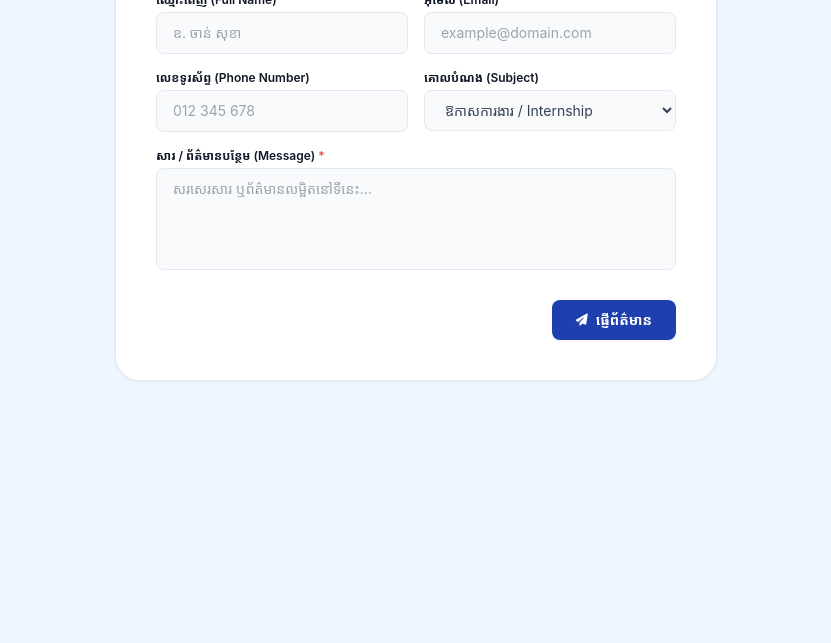
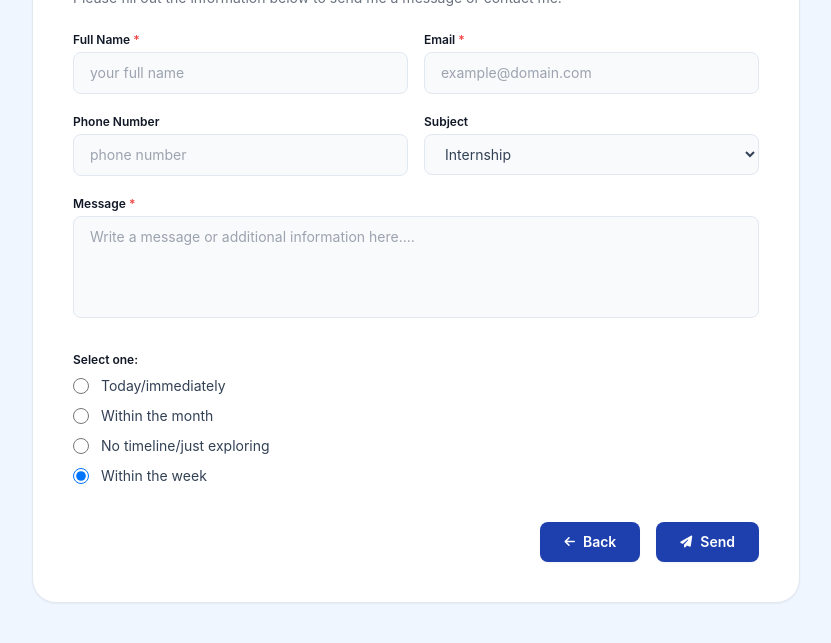
Before and after one commit to semdavdev-del/Student-Portfolio-Platform, a website built with Vite: page my-project/home.html in a window 1280 px wide. Shown: the part 161-804 px from the top of the page, without its empty margins (224-1055 px from the left). Built offline with nearby package versions, Linux system fonts and the light colour scheme.

Commit message:
new page is home

```diff
--- a/my-project/home.html
+++ b/my-project/home.html
@@ -3,7 +3,7 @@
 <head>
   <meta charset="UTF-8" />
   <meta name="viewport" content="width=device-width, initial-scale=1.0" />
-  <title>Arindra - Portfolio</title>
+  <title>Arindra - Contact Form</title>
 
   <script src="https://cdn.tailwindcss.com"></script>
   <script>
@@ -31,25 +31,25 @@
   <link rel="stylesheet" href="https://cdnjs.cloudflare.com/ajax/libs/font-awesome/6.5.1/css/all.min.css">
 </head>
 
-<body class="bg-blue-50 m-0 p-0 text-darkText font-sans flex flex-col min-h-screen">
+<body class="bg-blue-50 m-0 p-0 text-darkText font-sans flex flex-col min-h-screen justify-center items-center py-10">
 
-<section class="bg-white p-8 sm:p-10 rounded-3xl border border-slate-200 shadow-sm max-w-3xl mx-auto space-y-6" id="info-form">
+<section class="bg-white p-8 sm:p-10 rounded-3xl border border-slate-200 shadow-sm max-w-3xl w-full mx-auto space-y-6" id="info-form">
   <div>
     <span class="text-xs font-bold text-primary uppercase tracking-wider">Get In Touch</span>
-    <h2 class="text-2xl sm:text-3xl font-extrabold text-darkText mt-1">ទម្រង់បែបបទបំពេញព័ត៌មាន</h2>
-    <p class="text-secondaryText text-sm mt-1">សូមបំពេញព័ត៌មានខាងក្រោម ដើម្បីផ្ញើសារ ឬទំនាក់ទំនងមកកាន់ខ្ញុំ។</p>
+    <h2 class="text-2xl sm:text-3xl font-bold text-darkText mt-1">Information filling form</h2>
+    <p class="text-secondaryText text-sm mt-1">Please fill out the information below to send me a message or contact me.</p>
   </div>
 
-  <form action="#" method="POST" class="space-y-4">
+  <form action="https://formspree.io/f/xnpnvaaz" method="POST" class="space-y-5">
 
     <div class="grid grid-cols-1 sm:grid-cols-2 gap-4">
       <div>
-        <label for="fullname" class="block text-xs font-semibold text-darkText mb-1">ឈ្មោះពេញ (Full Name) <span class="text-red-500">*</span></label>
-        <input type="text" id="fullname" name="fullname" required placeholder="ឧ. ចាន់ សុខា"
+        <label for="fullname" class="block text-xs font-semibold text-darkText mb-1">Full Name <span class="text-red-500">*</span></label>
+        <input type="text" id="fullname" name="fullname" required placeholder="your full name"
           class="w-full px-4 py-2.5 text-sm bg-slate-50 border border-slate-200 rounded-lg focus:outline-none focus:border-primary focus:bg-white transition">
       </div>
       <div>
-        <label for="email" class="block text-xs font-semibold text-darkText mb-1">អ៊ីមែល (Email) <span class="text-red-500">*</span></label>
+        <label for="email" class="block text-xs font-semibold text-darkText mb-1">Email <span class="text-red-500">*</span></label>
         <input type="email" id="email" name="email" required placeholder="example@domain.com"
           class="w-full px-4 py-2.5 text-sm bg-slate-50 border border-slate-200 rounded-lg focus:outline-none focus:border-primary focus:bg-white transition">
       </div>
@@ -58,37 +58,66 @@
 
     <div class="grid grid-cols-1 sm:grid-cols-2 gap-4">
       <div>
-        <label for="phone" class="block text-xs font-semibold text-darkText mb-1">លេខទូរស័ព្ទ (Phone Number)</label>
-        <input type="tel" id="phone" name="phone" placeholder="012 345 678"
+        <label for="phone" class="block text-xs font-semibold text-darkText mb-1">Phone Number</label>
+        <input type="tel" id="phone" name="phone" placeholder="phone number"
           class="w-full px-4 py-2.5 text-sm bg-slate-50 border border-slate-200 rounded-lg focus:outline-none focus:border-primary focus:bg-white transition">
       </div>
       <div>
-        <label for="subject" class="block text-xs font-semibold text-darkText mb-1">គោលបំណង (Subject)</label>
+        <label for="subject" class="block text-xs font-semibold text-darkText mb-1">Subject</label>
         <select id="subject" name="subject"
           class="w-full px-4 py-2.5 text-sm bg-slate-50 border border-slate-200 rounded-lg focus:outline-none focus:border-primary focus:bg-white transition text-slate-700">
-          <option value="internship">ឱកាសការងារ / Internship</option>
-          <option value="freelance">ការងារ Freelance / Project</option>
-          <option value="general">សាកសួរព័ត៌មានទូទៅ</option>
+          <option value="Internship">Internship</option>
+          <option value="Freelance / Project">Freelance / Project</option>
+          <option value="Ask for general information">Ask for general information</option>
         </select>
       </div>
     </div>
 
 
     <div>
-      <label for="message" class="block text-xs font-semibold text-darkText mb-1">សារ / ព័ត៌មានបន្ថែម (Message) <span class="text-red-500">*</span></label>
-      <textarea id="message" name="message" rows="4" required placeholder="សរសេរសារ ឬព័ត៌មានលម្អិតនៅទីនេះ..."
+      <label for="message" class="block text-xs font-semibold text-darkText mb-1">Message <span class="text-red-500">*</span></label>
+      <textarea id="message" name="message" rows="4" required placeholder="Write a message or additional information here...."
         class="w-full px-4 py-2.5 text-sm bg-slate-50 border border-slate-200 rounded-lg focus:outline-none focus:border-primary focus:bg-white transition resize-none"></textarea>
     </div>
 
 
-    <div class="pt-2 flex justify-end">
+    <div class="space-y-2 pt-2">
+      <label class="block text-xs font-semibold text-darkText mb-2">Select one:</label>
+
+      <div class="space-y-2.5 text-sm text-slate-700">
+        <label class="flex items-center gap-3 cursor-pointer">
+          <input type="radio" name="timeline" value="Today/immediately" class="w-4 h-4 text-red-600 focus:ring-red-500 border-slate-300">
+          <span>Today/immediately</span>
+        </label>
+
+        <label class="flex items-center gap-3 cursor-pointer">
+          <input type="radio" name="timeline" value="Within the month" class="w-4 h-4 text-red-600 focus:ring-red-500 border-slate-300">
+          <span>Within the month</span>
+        </label>
+
+        <label class="flex items-center gap-3 cursor-pointer">
+          <input type="radio" name="timeline" value="No timeline/just exploring" class="w-4 h-4 text-red-600 focus:ring-red-500 border-slate-300">
+          <span>No timeline/just exploring</span>
+        </label>
+
+        <label class="flex items-center gap-3 cursor-pointer">
+          <input type="radio" name="timeline" value="Within the week" checked class="w-4 h-4 text-red-600 focus:ring-red-500 border-slate-300">
+          <span>Within the week</span>
+        </label>
+      </div>
+    </div>
+
+
+    <div class="pt-4 flex justify-end gap-4">
+      <a href="index.html" class="w-full sm:w-auto px-6 py-2.5 bg-primary hover:bg-blue-900 text-white text-sm font-semibold rounded-lg shadow-sm transition flex items-center justify-center gap-2">
+        <i class="fa-solid fa-arrow-left text-xs"></i> Back
+      </a>
       <button type="submit" class="w-full sm:w-auto px-6 py-2.5 bg-primary hover:bg-blue-900 text-white text-sm font-semibold rounded-lg shadow-sm transition flex items-center justify-center gap-2">
-        <i class="fa-solid fa-paper-plane text-xs"></i> ផ្ញើព័ត៌មាន
+        <i class="fa-solid fa-paper-plane text-xs"></i> Send
       </button>
     </div>
   </form>
 </section>
 
-
 </body>
 </html>
--- a/my-project/index.html
+++ b/my-project/index.html
@@ -39,8 +39,8 @@
     <div class="flex gap-3 items-center">
       <h3 class="font-bold text-2xl">ARINDRA <span class="text-blue-800 font-bold">.DEV</span></h3>
       <div class="bg-white shadow-sm border border-slate-100 rounded-full px-4 text-xs font-medium py-1 flex items-center gap-2">
-        <div class="w-2 h-2 bg-green-500 rounded-full animate-pulse"></div>
-        <h4>Available for internships</h4>
+        <div class="w-2 h-2 bg-green-500  rounded-full animate-pulse"></div>
+        <h4 class="hover:underline">Available for internships</h4>
       </div>
     </div>
 
@@ -56,11 +56,11 @@
     </div>
   </nav>
 
-  <main class="px-4 md:px-12 space-y-16 py-8 w-full max-w-7xl mx-auto">
+  <main class="px-4 md:px-8 space-y-16 py-2 w-full max-w-8xl mx-auto">
 
     <section class="grid grid-cols-1 lg:grid-cols-12 gap-8 items-center">
       <div class="lg:col-span-8 space-y-6">
-        <span class="inline-block px-3 py-1 text-xs md:text-sm font-normal text-primary bg-white rounded-full border border-slate-200 shadow-sm">
+        <span class="inline-block px-3 py-1 hover:underline text-xs md:text-sm font-normal text-primary bg-white rounded-full border border-slate-200 shadow-sm">
           Career Goal: COMPUTER SCIENCE STUDENT • UI/UX DESIGNER
         </span>
         <h1 class="text-4xl sm:text-5xl lg:text-6xl font-extrabold text-darkText leading-tight">
@@ -73,12 +73,12 @@
         <div class="flex flex-wrap items-center gap-4 pt-2">
           <a href="#projects" class="px-5 py-2.5 bg-white text-darkText text-base font-semibold rounded-lg hover:bg-blue-800 hover:text-white transition shadow-sm border border-slate-200">View My Projects</a>
 
-          <a href="./home.html" class="px-5 py-2.5 bg-primary text-white text-base font-semibold rounded-lg hover:bg-blue-900 transition shadow-sm">Contact Me</a>
+          <a href="./home.html" class="px-5 py-2.5 bg-white  text-darkText text-base font-semibold rounded-lg hover:bg-blue-900 hover:text-white transition shadow-sm border border-slate-200">Contact Me</a>
           <a href="#" class="px-5 py-2.5 bg-white text-darkText text-base font-semibold rounded-lg hover:bg-blue-800 hover:text-white transition shadow-sm border border-slate-200">Resume (PDF)</a>
         </div>
 
         <div class="flex flex-wrap items-center gap-3 pt-4 text-xs md:text-sm text-secondaryText">
-          <span class="flex items-center gap-2 px-3 py-1.5 bg-white rounded-full border border-slate-200 shadow-sm">
+          <span class="flex items-center gap-2 px-3 py-1.5 bg-white rounded-full border border-slate-200 shadow-sm hover:underline">
             Available for summer 2026 Internship & Freelance
           </span>
           <div class="flex items-center space-x-1.5">
@@ -90,9 +90,9 @@
         </div>
       </div>
 
-      <div class="lg:col-span-4 flex justify-center lg:justify-end">
-        <div class="relative p-2 bg-white border border-slate-200 rounded-2xl shadow-lg max-w-xs md:max-w-sm">
-          <img src="./image/profile.png" alt="Arindra portrait" class="rounded-xl object-cover w-full h-auto">
+      <div class="lg:col-span-4 flex justify-center lg:justify-start ">
+        <div class="relative p-2 bg-white border border-slate-400 rounded-2xl shadow-lg max-w-xs md:max-w-sm hover:border-green-500">
+          <img src="./image/profile.png" alt="Arindra portrait" class="rounded-xl object-cover w-full h-auto ">
         </div>
       </div>
     </section>
@@ -100,7 +100,7 @@
 
     <section class="space-y-6">
       <div>
-        <span class="text-xs font-bold text-success uppercase tracking-wider">Core Toolkit & Competencies</span>
+        <span class="text-xs font-bold text-success uppercase tracking-wider hover:underline">Core Toolkit & Competencies</span>
         <div class="flex flex-col sm:flex-row sm:items-center justify-between mt-1 gap-2">
           <div>
             <h2 class="text-3xl md:text-4xl font-bold text-darkText">My Skills & Technologies</h2>
@@ -209,8 +209,8 @@
         </p>
       </div>
       <div class="flex flex-wrap items-center gap-3 pt-2">
-        <!-- ដាក់ href="contact.html" នៅទីនេះ -->
-        <a href="home.html" class="px-4 py-2.5 bg-white text-black text-xs font-bold rounded-lg shadow-sm hover:bg-slate-100 transition">Send Message</a>
+
+        <a href="home.html" class="px-4 py-2.5 bg-white text-black text-xs font-bold rounded-lg shadow-sm hover:bg-slate-100 transition">View Case Study </a>
         <a href="./home.html" class="px-4 py-2.5 bg-blue-800 text-white text-xs font-semibold rounded-lg border border-blue-400 hover:bg-blue-900 transition">Schedule a Quick Chat</a>
       </div>
     </section>
@@ -224,7 +224,7 @@
       <a href="#" class="hover:text-primary transition">LinkedIn</a>
       <a href="#" class="hover:text-primary transition">Figma</a>
       <a href="#" class="hover:text-primary transition">Telegram</a>
-      <!-- ដាក់ href="contact.html" នៅទីនេះ -->
+
       <a href="contact.html" class="text-[#2B54D8] font-bold hover:underline">Get in Touch</a>
     </div>
   </footer>
```
